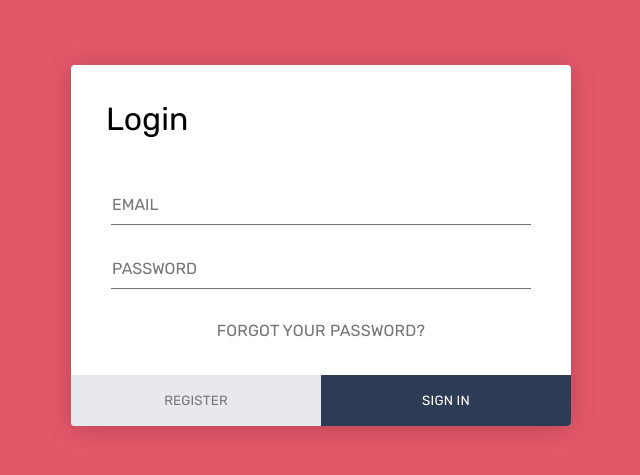
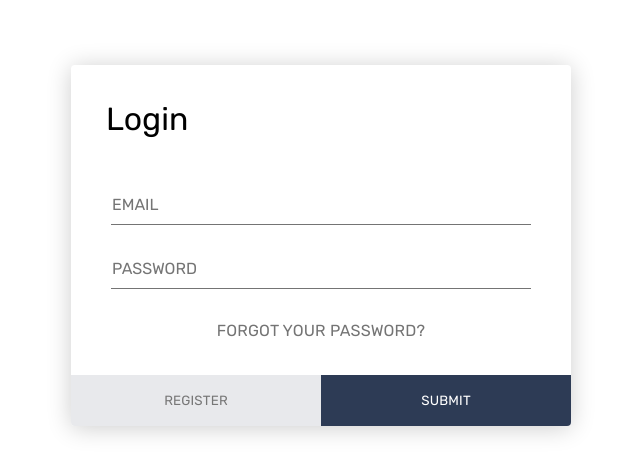
Before and after one commit to finnleygrange/group3workspace, a PHP site: page /login.html in a window 1280 px wide. Shown: the top 475 px of the page, without its empty margins (319-959 px from the left). Run offline with PHP 8.4, Linux system fonts and the light colour scheme.

Commit message:
last edit for login

```diff
--- a/css/mobile.css
+++ b/css/mobile.css
@@ -7,12 +7,12 @@
   }
 
   body {
-    background: #e35869;
+    background: F5F5F5;
     font-family: 'Rubik', sans-serif;
   }
 
   .login-form {
-    background: #fff;
+    background: F2F2F2;
     width: 500px;
     margin: 65px auto;
     display: -webkit-box;
--- a/login.html
+++ b/login.html
@@ -22,7 +22,7 @@
     </div>
     <div class="action">
       <button>Register</button>
-      <button>Sign in</button>
+      <button>Submit</button>
     </div>
   </form>
 </div>
```
